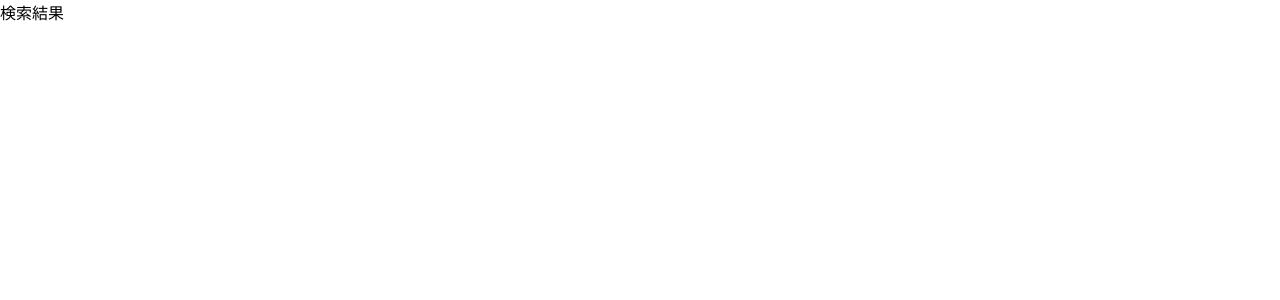
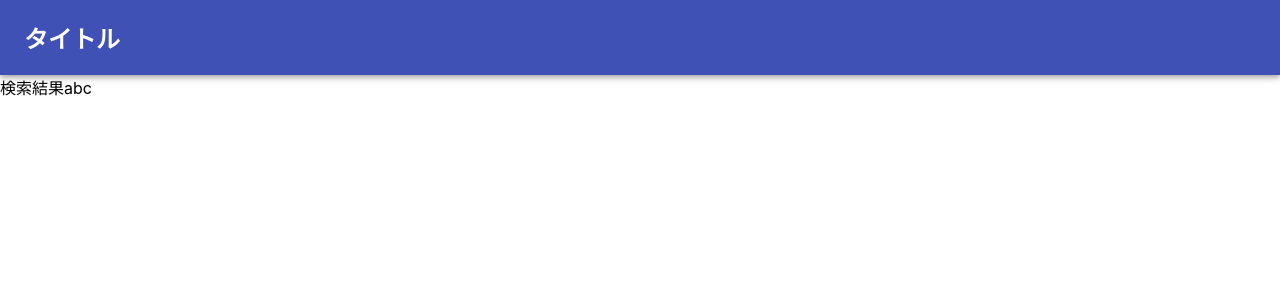
Before and after one commit to kunio-sun/react-typescript-img, a React (Create React App) app: page /search/1 in a window 1280 px wide. Shown: the top 300 px of the page. Built offline with nearby package versions, Linux system fonts and the light colour scheme.

Commit message:
resultPage(検索結果画面)の追加とtopPage上のルーティング設定

```diff
--- /dev/null
+++ b/src/pages/resultPage.tsx
@@ -0,0 +1,13 @@
+import React, { FC } from "react";
+import TopHeader from "../components/topPage/topHeader";
+
+const ResultPage: FC = () => {
+  return (
+    <>
+      <TopHeader />
+      <div>検索結果abc</div>
+    </>
+  );
+};
+
+export default ResultPage;
--- a/src/pages/topPage.tsx
+++ b/src/pages/topPage.tsx
@@ -10,15 +10,13 @@
 import TopMain from "../components/topPage/topMain";
 
 //asでbrouserRouterをrouterとして扱う宣言
-import { BrowserRouter as Router, Switch, Route } from "react-router-dom";
+import { BrowserRouter, Switch, Route } from "react-router-dom";
+//resultpage
+import ResultPage from "./resultPage";
 
-// functional component の定義
-// const 変数名:FC = () =>{
-//   return(コンポーネントの中身)
-// }
 const TopPage: FC = () => {
   return (
-    <Router>
+    <BrowserRouter>
       <Switch>
         {/* pathが/ 最初のページはtopHeaderとTopMainを使う*/}
         <Route exact path="/">
@@ -29,9 +27,9 @@
 
       {/* パスが/seach/:keywordなら、このタグ内の値を表示 */}
       <Route path="/search/:keyword" exact>
-        検索結果
+        <ResultPage />
       </Route>
-    </Router>
+    </BrowserRouter>
   );
 };
 
```
